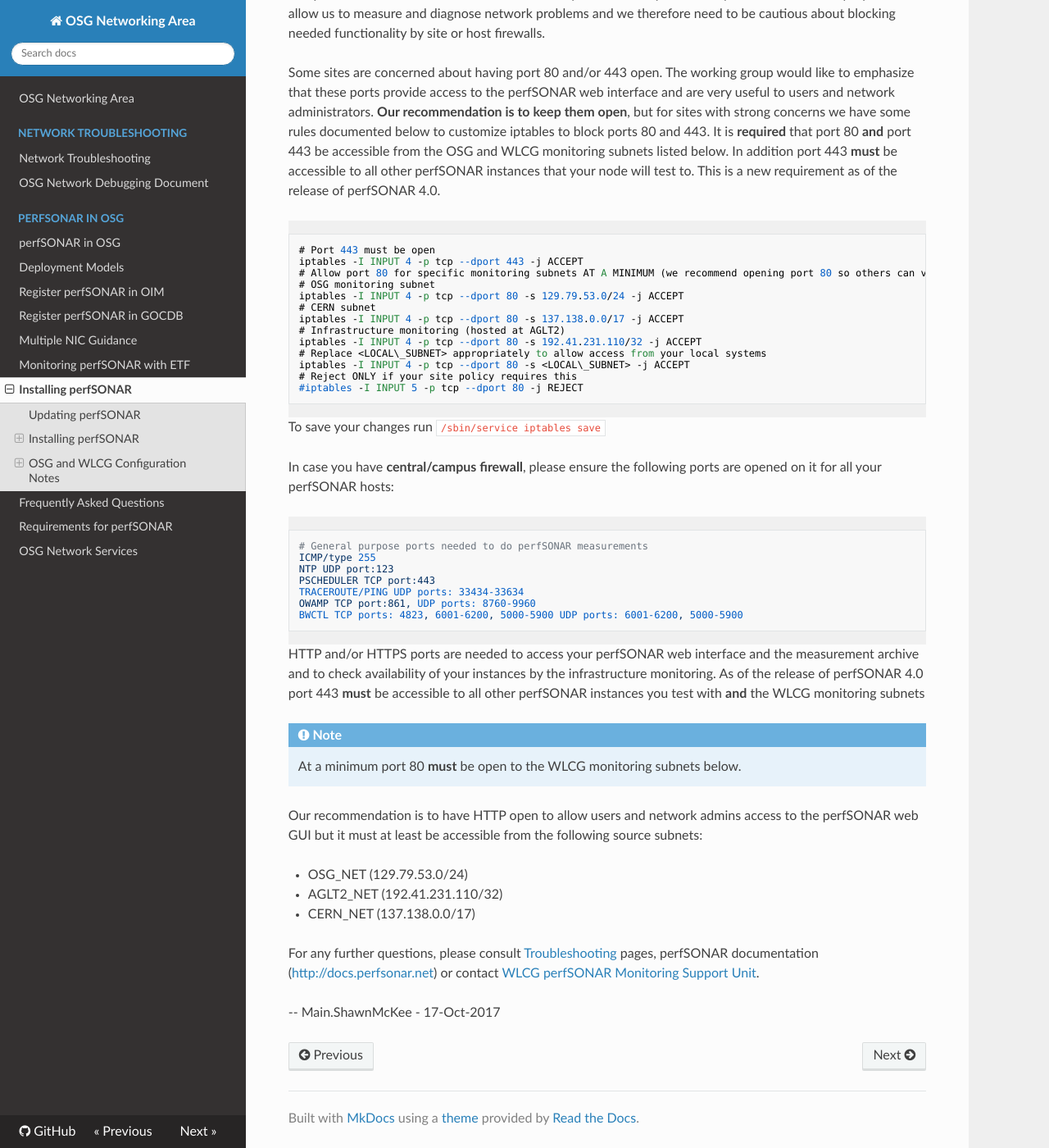
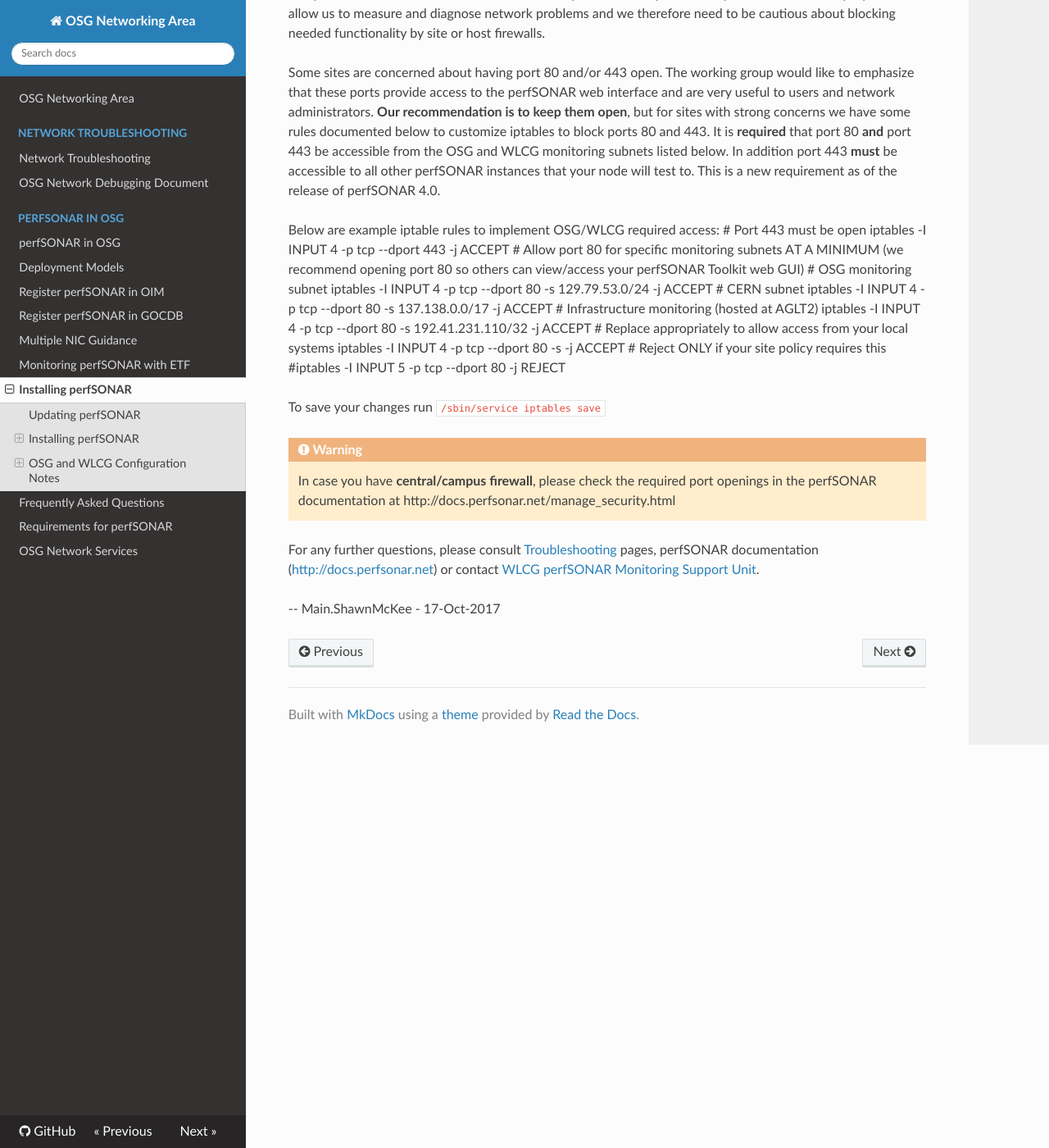
Before and after one commit to osg-htc/networking, an MkDocs documentation site: the page built from docs/perfsonar/installation.md, in a window 1280 px wide and 1400 px high, scrolled down 3374 px. Shown: the whole window at 82% size. Built offline with MkDocs 1.6.1, drawn with Linux system fonts in a browser that asks for light colours; nearby versions of some CDN libraries; old or Windows-style settings are respelled for this version of MkDocs.

Commit message:
Compress security details; point to perfSONAR docs

```diff
--- a/docs/perfsonar/installation.md
+++ b/docs/perfsonar/installation.md
@@ -98,6 +98,7 @@
 
 Some sites are concerned about having port 80 and/or 443 open. The working group would like to emphasize that these ports provide access to the perfSONAR web interface and are very useful to users and network administrators. **Our recommendation is to keep them open**, but for sites with strong concerns we have some rules documented below to customize iptables to block ports 80 and 443. It is **required** that port 80 **and** port 443 be accessible from the OSG and WLCG monitoring subnets listed below. In addition port 443 **must** be accessible to all other perfSONAR instances that your node will test to. This is a new requirement as of the release of perfSONAR 4.0.
 
+Below are example iptable rules to implement OSG/WLCG required access:
     # Port 443 must be open
     iptables -I INPUT 4 -p tcp --dport 443 -j ACCEPT
     # Allow port 80 for specific monitoring subnets AT A MINIMUM (we recommend opening port 80 so others can view/access your perfSONAR Toolkit web GUI)
@@ -115,30 +116,9 @@
 
 To save your changes run `/sbin/service iptables save`
 
+!!! warning
+	In case you have **central/campus firewall**, please check the required port openings in the perfSONAR documentation at http://docs.perfsonar.net/manage_security.html
 
-In case you have **central/campus firewall**, please ensure the following ports are opened on it for all your perfSONAR hosts:
-
-    # General purpose ports needed to do perfSONAR measurements
-    ICMP/type 255
-    NTP UDP port:123
-    PSCHEDULER TCP port:443
-    TRACEROUTE/PING UDP ports: 33434-33634
-    OWAMP TCP port:861, UDP ports: 8760-9960
-    BWCTL TCP ports: 4823, 6001-6200, 5000-5900 UDP ports: 6001-6200, 5000-5900
-
-
-HTTP and/or HTTPS ports are needed to access your perfSONAR web interface and the measurement archive and to check
-availability of your instances by the infrastructure monitoring. As of the release of perfSONAR 4.0 port 443 **must**
-be accessible to all other perfSONAR instances you test with **and** the WLCG monitoring subnets
-
-!!! note
-	At a minimum port 80 **must** be open to the WLCG monitoring subnets below.
-
-Our recommendation is to have HTTP open to allow users and network admins access to the perfSONAR web GUI but it must at least be accessible from the following source subnets:
-
--   OSG\_NET (129.79.53.0/24)
--   AGLT2\_NET (192.41.231.110/32)
--   CERN\_NET (137.138.0.0/17)
 
 For any further questions, please consult [Troubleshooting](https://twiki.opensciencegrid.org/bin/view/Documentation/TroubleFAQPS) pages, perfSONAR documentation (<http://docs.perfsonar.net>) or contact [WLCG perfSONAR Monitoring Support Unit](https://wiki.egi.eu/wiki/GGUS:WLCG_perfSONAR_FAQ).
 
```
